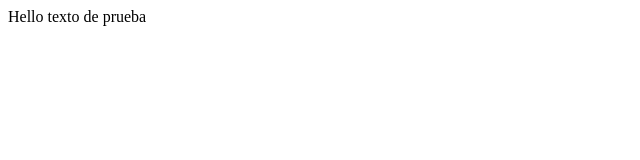
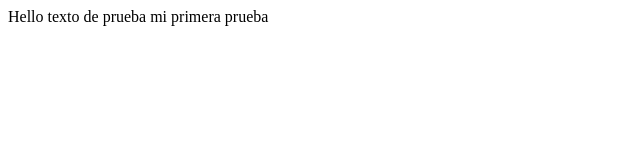
Before and after one commit to malejaAngel/firtsRepository, a plain HTML site: page index.html in a window 1280 px wide. Shown: the whole page, without its empty margins (0-640 px from the left). Drawn offline with Linux system fonts and the light colour scheme.

Commit message:
mi primer html

```diff
--- a/index.html
+++ b/index.html
@@ -8,5 +8,6 @@
 </head>
 <body>
     Hello texto de prueba
+    mi primera prueba
 </body>
 </html>
```
